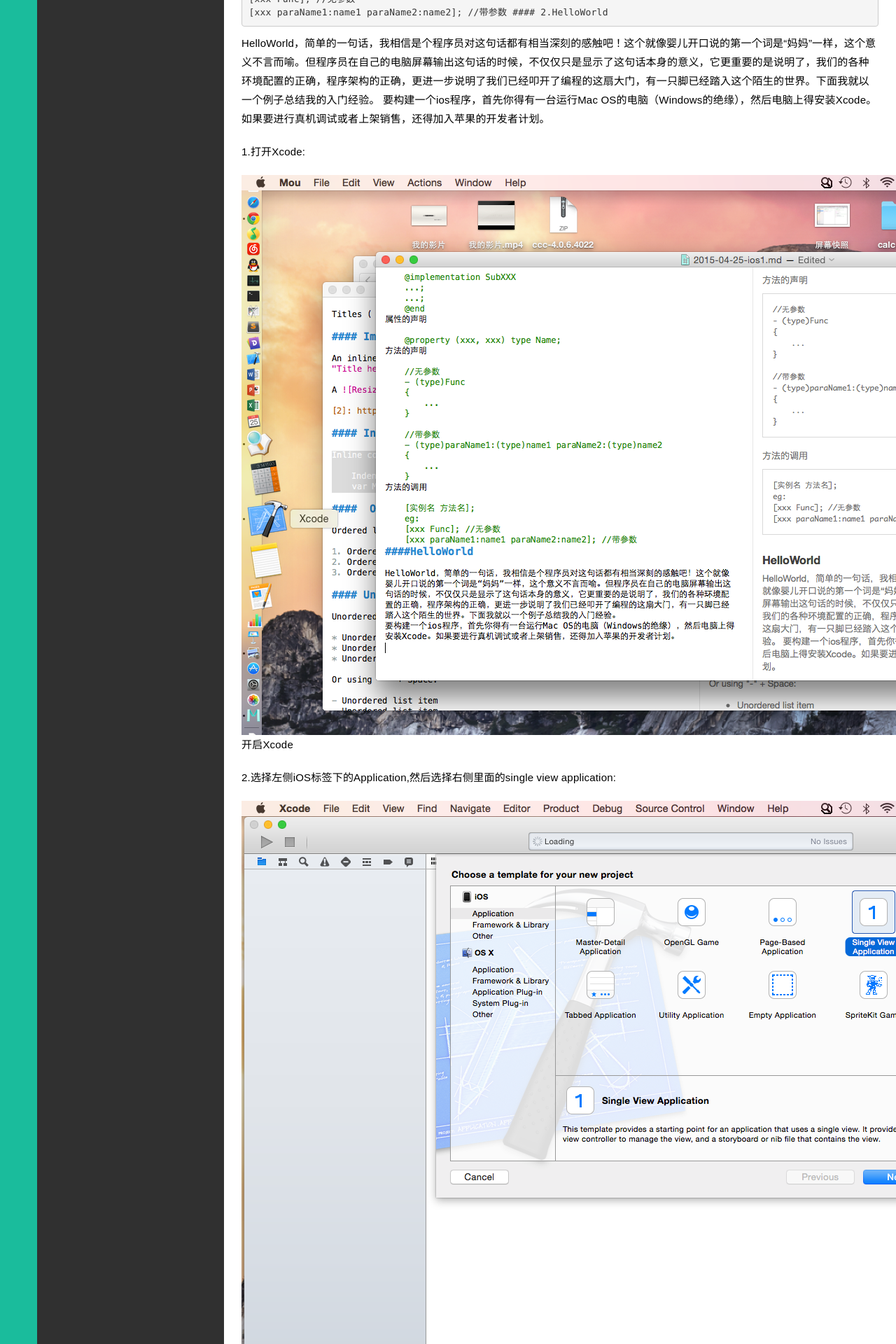
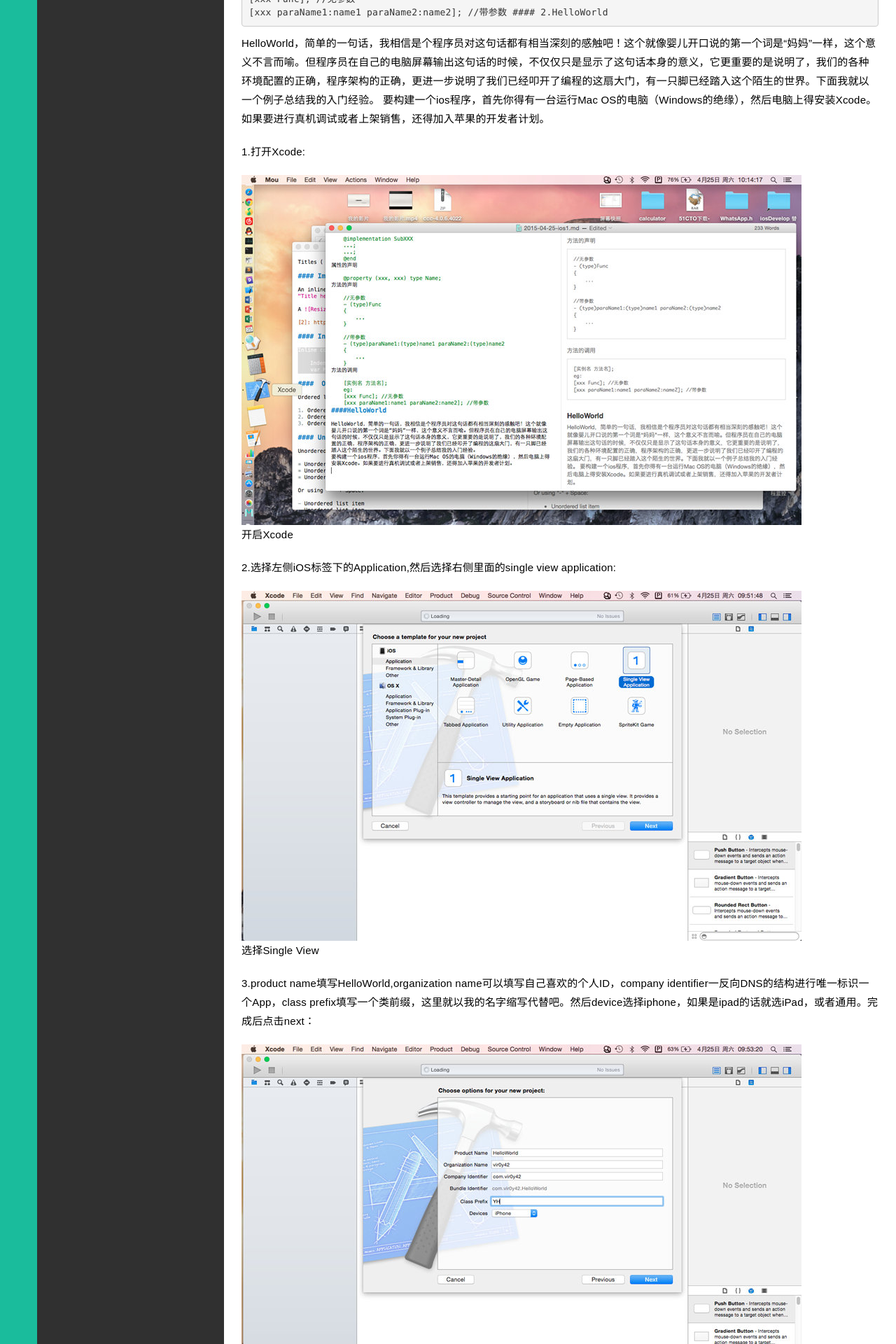
Before and after one commit to yh80286/yh80286.github.com, a Jekyll site: the page built from _posts/学习/2015-04-25-ios1.md, in a window 1280 px wide. Shown: the part 1250-3170 px from the top of the page at 70% size. Built offline with Jekyll 4.4.1, drawn with Linux system fonts in a browser that asks for light colours; nearby versions of some CDN libraries; library files that are not in the unit come from our copies; Markdown is read by kramdown in place of the engine named in the settings; some of the changed text lies outside the part shown.

Commit message:
iosdevelop150427

```diff
--- a/_posts/学习/2015-04-25-ios1.md
+++ b/_posts/学习/2015-04-25-ios1.md
@@ -8,7 +8,7 @@
 ---
 
 
-![xcode](/public/img/xcode.jpg)
+![xcode](/public/img/iOSHelloWorld/xcode.jpg)
 
 ####1.语言基础：Object-C
 类的定义：
@@ -51,31 +51,31 @@
 要构建一个ios程序，首先你得有一台运行Mac OS的电脑（Windows的绝缘），然后电脑上得安装Xcode。如果要进行真机调试或者上架销售，还得加入苹果的开发者计划。
 
 <p align="left">1.打开Xcode:</p>
-![1](/public/img/ioshelloworld1.PNG)
+![1](/public/img/iOSHelloWorld/ioshelloworld1.jpg)<br />
 开启Xcode
 
 <p align="left">2.选择左侧iOS标签下的Application,然后选择右侧里面的single view application:</p>
-![2](/public/img/ioshelloworld2.PNG)
+![2](/public/img/iOSHelloWorld/ioshelloworld2.jpg)<br />
 选择Single View
 
 <p align="left">3.product name填写HelloWorld,organization name可以填写自己喜欢的个人ID，company identifier一反向DNS的结构进行唯一标识一个App，class prefix填写一个类前缀，这里就以我的名字缩写代替吧。然后device选择iphone，如果是ipad的话就选iPad，或者通用。完成后点击next：</p>
-![3](/public/img/ioshelloworld3.PNG)
+![3](/public/img/iOSHelloWorld/ioshelloworld3.jpg)<br />
 设置程序标识
 
 <p align="left">4.选择项目保存的文件夹位置，点击next：</p>
-![4](/public/img/ioshelloworld4.PNG)
+![4](/public/img/iOSHelloWorld/ioshelloworld4.jpg)<br />
 选择保存位置
 
 <p align="left">5.然后一个包含单个分镜的简单iOS工程项目就建立好了：</p>
-![5](/public/img/ioshelloworld5.PNG)
+![5](/public/img/iOSHelloWorld/ioshelloworld5.jpg)<br />
 iOS工程项目
 
 <p align="left">6.下面简单说明下这个程序的框架：</p>
-![6](/public/img/ioshelloworld6.PNG)
+![6](/public/img/iOSHelloWorld/ioshelloworld6.jpg)<br />
 简单框架
 
 <p align="left">7.应用程序委托：</p>
-![7](/public/img/ioshelloworld7.PNG)
+![7](/public/img/iOSHelloWorld/ioshelloworld7.jpg)<br />
 委托
 
 YHAppDelegate.h和YHAppDelegate.m，这两个文件实现了应用程序委托。Cocoa Touch广泛的使用了委托，委托是负责为其他对象处理特定任务的对象。通过应用程序委托，能够在某些预定的时间点为UIApplication类做一些工作。每个iOS应用程序都有且仅有一个UIApplication实例，它负责应用程序的运行循环，以及处理应用程序级的功能（比如把输入信息奋发给恰当的控制器类）。UIApplication是UIKit的标准组成部分，它主要在后台处理任务，所以一般不用管他。<br>在应用程序执行的过程中的某些特定的时间点，UIApplication将会调用特定的委托方法（如果委托对象存在，并且实现了相应的委托方法）。例如，如果需要在应用程序退出时出发一段代码，可以在应用程序委托中实现applicationWillTerminate:方法，在这个方法内编写想要的代码即可。通过这种委托，开发者可以实现通用的应用级程序级行为，二不需要继承UIApplication类，也不需要了解它的任何内部机制。<br>开YHAppDelegate.m文件，我们分析：
@@ -121,23 +121,23 @@
 <br>
 
 <p align="left">8.视图控制器：</p>
-![8](/public/img/ioshelloworld8.PNG)
+![8](/public/img/iOSHelloWorld/ioshelloworld8.jpg)<br />
 视图控制器
 
 YHViewController的控制器类负责管理应用程序的视图。YHViewController是UIViewController的子类，我们将在它里面定义输出接口和操作方法，然后将这些操作方法和输出借口与分镜里面的控件关联。<br>输出接口是ObjC类的一种特殊属性，用IBOutlet关键字申明。可以把输出接口看作指向用户界面的对象指针。例如，在界面构造器创建了一个文本标签，声明一个输出接口，并把它与标签对象关联起来，就可以在代码中使用这个输出接口来修改标签的显示文本。<br>操作方法是返回类型为IBAction的特殊方法。在界面构造器中进行设置，当用户点击一个按钮时，就调用代码中的某个相关操作方法。<br>
 
 <p align="left">9.storyboard（分镜）：</p>
-![9](/public/img/ioshelloworld9.PNG)
+![9](/public/img/iOSHelloWorld/ioshelloworld9.jpg)<br />
 分镜
 
 每个分镜是有一组或多组相应的视图和控制器构成。在界面构建器中，通常有一个表示iPhone屏幕尺寸的矩形视图。我们就是在这上面构建我们的ui。<br>
 
 <p align="left">10.下面打开分镜，在库中找到Button控件，然后将其拖拽到分镜里面：</p>
-![9](/public/img/ioshelloworld9.PNG)
+![9](/public/img/iOSHelloWorld/ioshelloworld9.jpg)<br />
 添加Button
 
 <p align="left">11.在YHViewController中为其添加一个操作，将其命名为HelloWorld,可以看到在@interface出现了操作的声明，在@implementation里面出现了操作的具体执行方法，我们在方法里面添加如下代码，以实现在我们点击HelloWorld按钮的时候弹出一个对对话框：</p>
-![10](/public/img/ioshelloworld10.PNG)
+![10](/public/img/iOSHelloWorld/ioshelloworld10.jpg)<br />
 完成操作方法
 
 	- (IBAction)HelloWorld:(UIButton *)sender
@@ -153,11 +153,11 @@
 	}
 
 <p align="left">12.完成后点击运行，出现iPhone模拟器：</p>
-![11](/public/img/ioshelloworld11.PNG)
+![11](/public/img/iOSHelloWorld/ioshelloworld11.jpg)<br />
 运行
 
 <p align="left">13.点击HelloWorld按钮：</p>
-![12](/public/img/ioshelloworld12.PNG)
+![12](/public/img/iOSHelloWorld/ioshelloworld12.jpg)<br />
 点击Button
 
 <p align="left">至此我们完成了一个简单的HelloWorld程序，熟悉了iOS程序的简单框架，用到了Button控件！</p>
```
Also changed, not shown: public/img/iOSHelloWorld/ioshelloworld1.jpg (added), public/img/iOSHelloWorld/ioshelloworld10.jpg (added), public/img/iOSHelloWorld/ioshelloworld11.jpg (added), public/img/iOSHelloWorld/ioshelloworld12.jpg (added), public/img/iOSHelloWorld/ioshelloworld2.jpg (added), public/img/iOSHelloWorld/ioshelloworld3.jpg (added), public/img/iOSHelloWorld/ioshelloworld4.jpg (added), public/img/iOSHelloWorld/ioshelloworld5.jpg (added), public/img/iOSHelloWorld/ioshelloworld6.jpg (added), public/img/iOSHelloWorld/ioshelloworld7.jpg (added), public/img/iOSHelloWorld/ioshelloworld8.jpg (added), public/img/iOSHelloWorld/ioshelloworld9.jpg (added), public/img/iOSHelloWorld/xcode.jpg (added).
